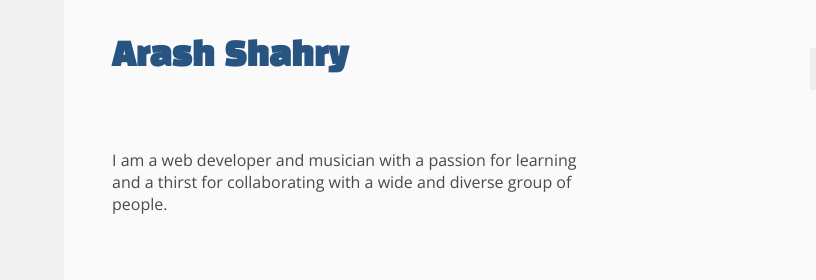
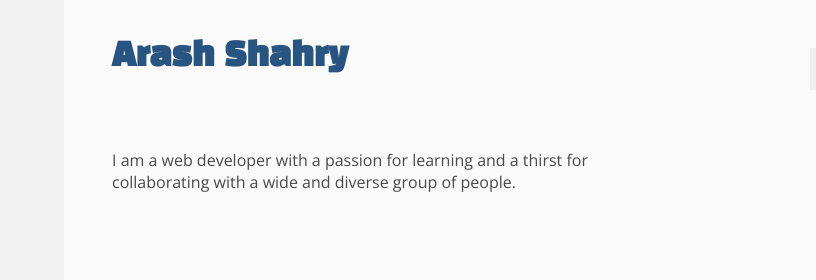
Before and after one commit to ashahry/portfolio, a plain HTML site: page index.html in a window 1280 px wide. Shown: the top 280 px of the page, 0-816 px from the left. Drawn offline with nearby package versions, Linux system fonts and the light colour scheme.

Commit message:
removed word

```diff
--- a/index.html
+++ b/index.html
@@ -28,7 +28,7 @@
         </div> <!--primary-profile -->
 
         <div class="secondary-profile col-profile clearfix">
-          <p class="description">I am a web developer and musician with a passion for learning and a thirst for collaborating with a wide and diverse group of people.</p>
+          <p class="description">I am a web developer with a passion for learning and a thirst for collaborating with a wide and diverse group of people.</p>
         </div> <!--secondary-profile-->
       </div> <!--/.container-->
     </header>
```
